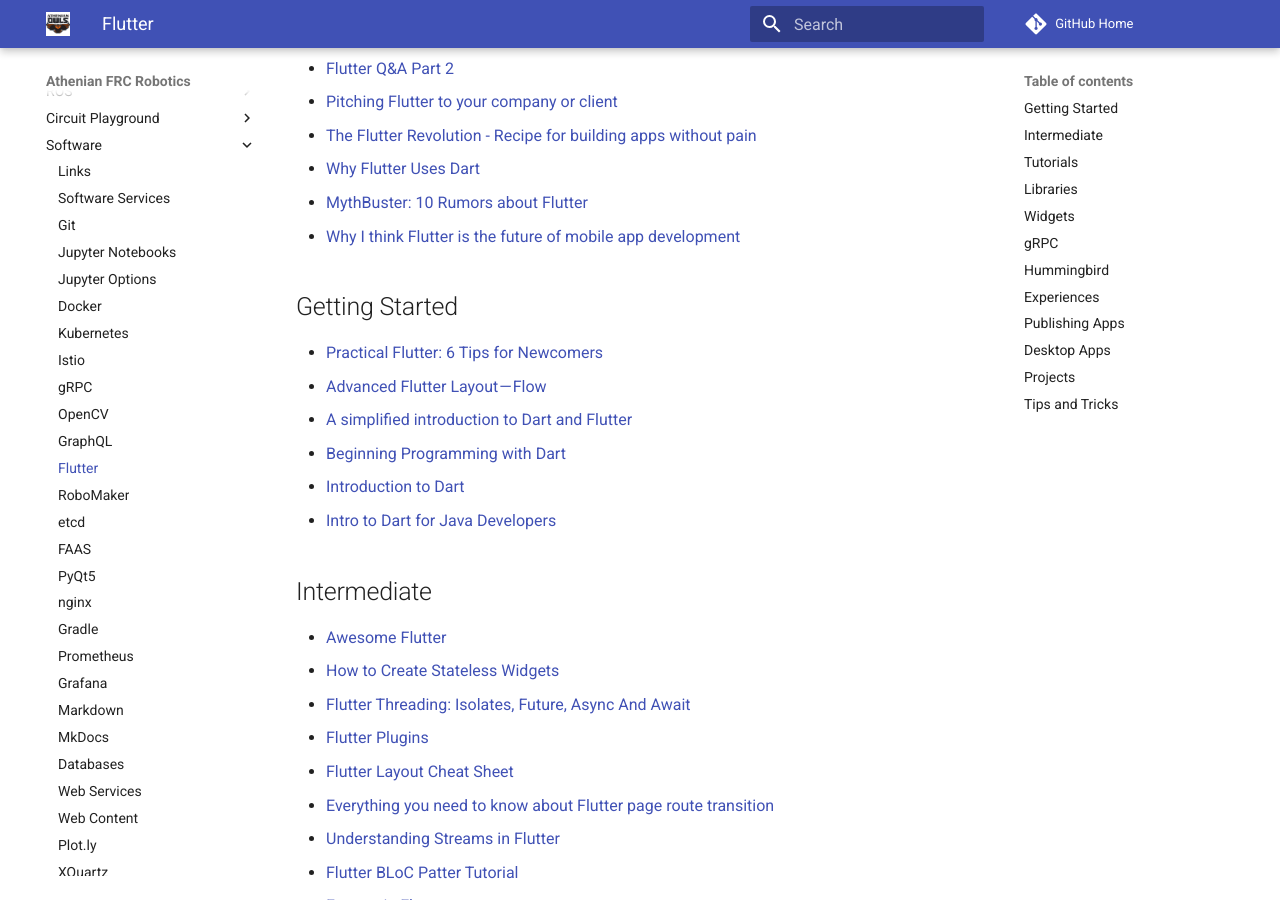
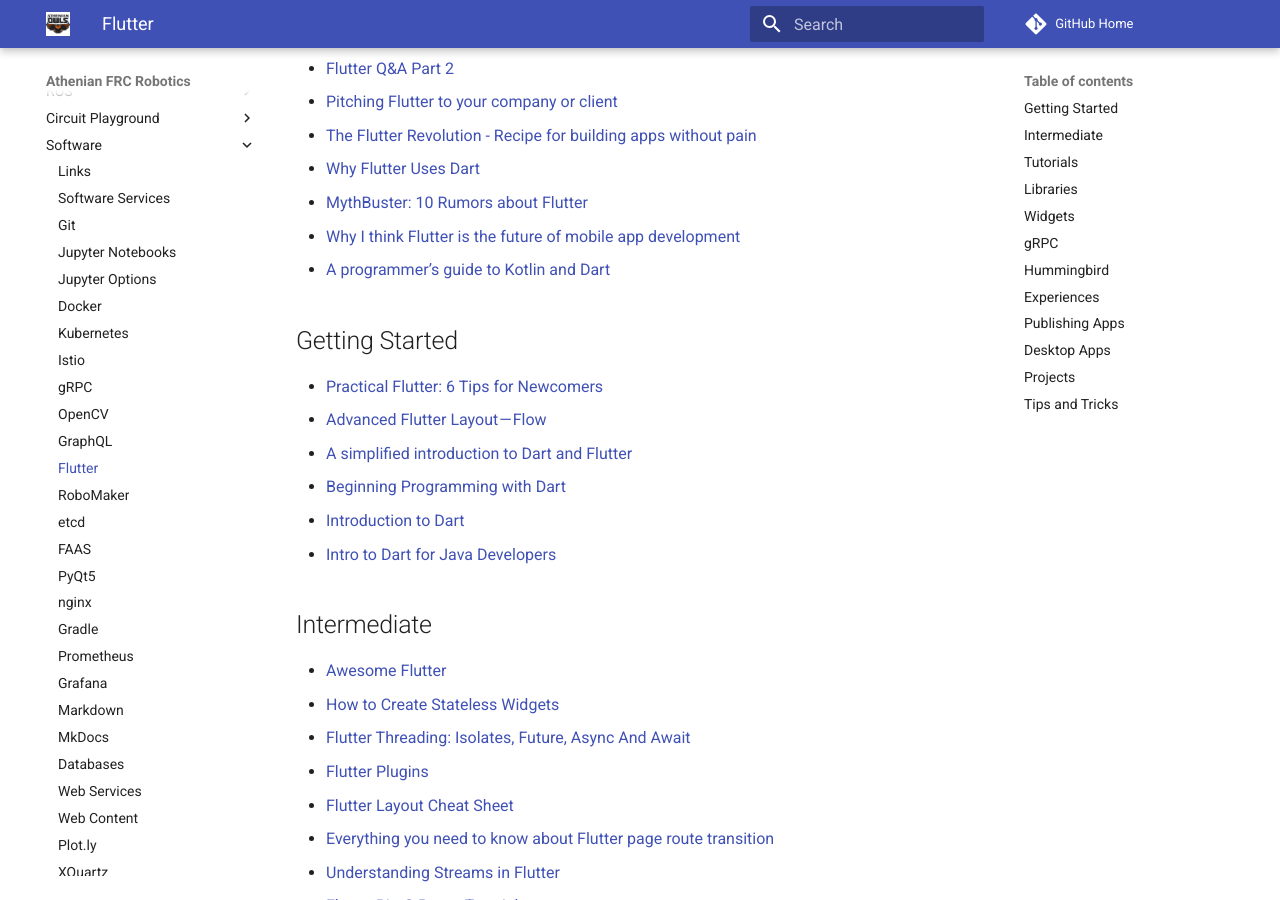
Before and after one commit to athenian-robotics/athenian-robotics-mkdocs, an MkDocs documentation site: the page built from docs/flutter.md, in a window 1280 px wide and 900 px high, scrolled down 460 px. Built offline with MkDocs 1.6.1 and Material for MkDocs 9.7.7, drawn with Linux system fonts in a browser that asks for light colours; comment, search, counter and statistics services are not loaded.

Commit message:
Update docs

```diff
--- a/docs/flutter.md
+++ b/docs/flutter.md
@@ -16,6 +16,7 @@
 * [Why Flutter Uses Dart](https://hackernoon.com/why-flutter-uses-dart-dd635a054ebf)
 * [MythBuster: 10 Rumors about Flutter](https://medium.com/ideas-by-idean/mythbuster-10-rumors-about-flutter-why-its-not-worse-than-android-kotlin-25f54295440)
 * [Why I think Flutter is the future of mobile app development](https://www.freecodecamp.org/news/why-i-think-flutter-is-the-future-of-mobile-app-development-768332b73c0d/)
+* [A programmer’s guide to Kotlin and Dart](https://medium.com/snapp-mobile/the-nosey-programmers-guide-to-kotlin-and-dart-cce36d8b35cc)
 
 ## Getting Started
 * [Practical Flutter: 6 Tips for Newcomers](https://hackernoon.com/practical-flutter-my-personal-6-tips-for-newcomers-dfbe44a29246)
```
Also changed, not shown: docs/etcd.md (+0 -2 lines).
